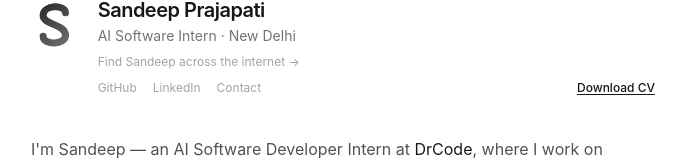
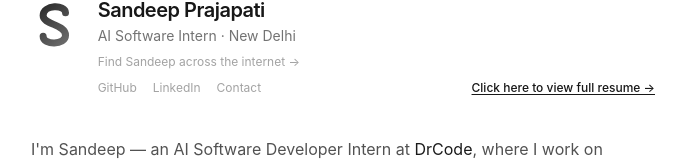
Before and after one commit to simplysandeepp/ember, a Next.js app: page /about in a window 1280 px wide. Shown: the part 125-291 px from the top of the page, without its empty margins (297-983 px from the left). Built offline with nearby package versions, Linux system fonts and the light colour scheme.

Commit message:
Update About page CV link text and URL (#95)

```diff
--- a/app/about/page.tsx
+++ b/app/about/page.tsx
@@ -113,12 +113,12 @@ export default function AboutPage() {
               Contact
             </a>
             <a
-              href={siteConfig.resumeUrl}
+              href="https://sandeepp.in/resume"
               target="_blank"
               rel="noopener noreferrer"
               className="ml-auto text-xs font-medium text-neutral-900 dark:text-neutral-100 underline underline-offset-2 hover:text-neutral-500 dark:hover:text-neutral-400 transition-colors duration-200 flex-shrink-0"
             >
-              Download CV
+              Click here to view full resume →
             </a>
           </div>
         </div>
```
